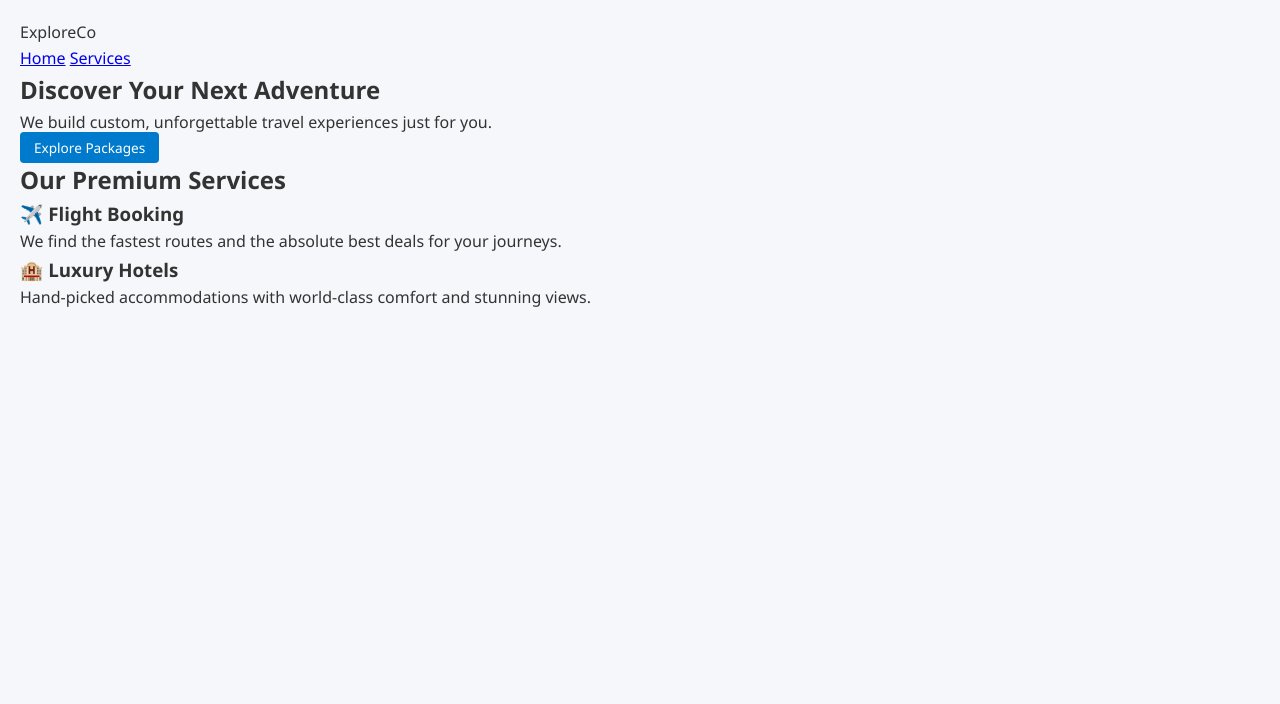
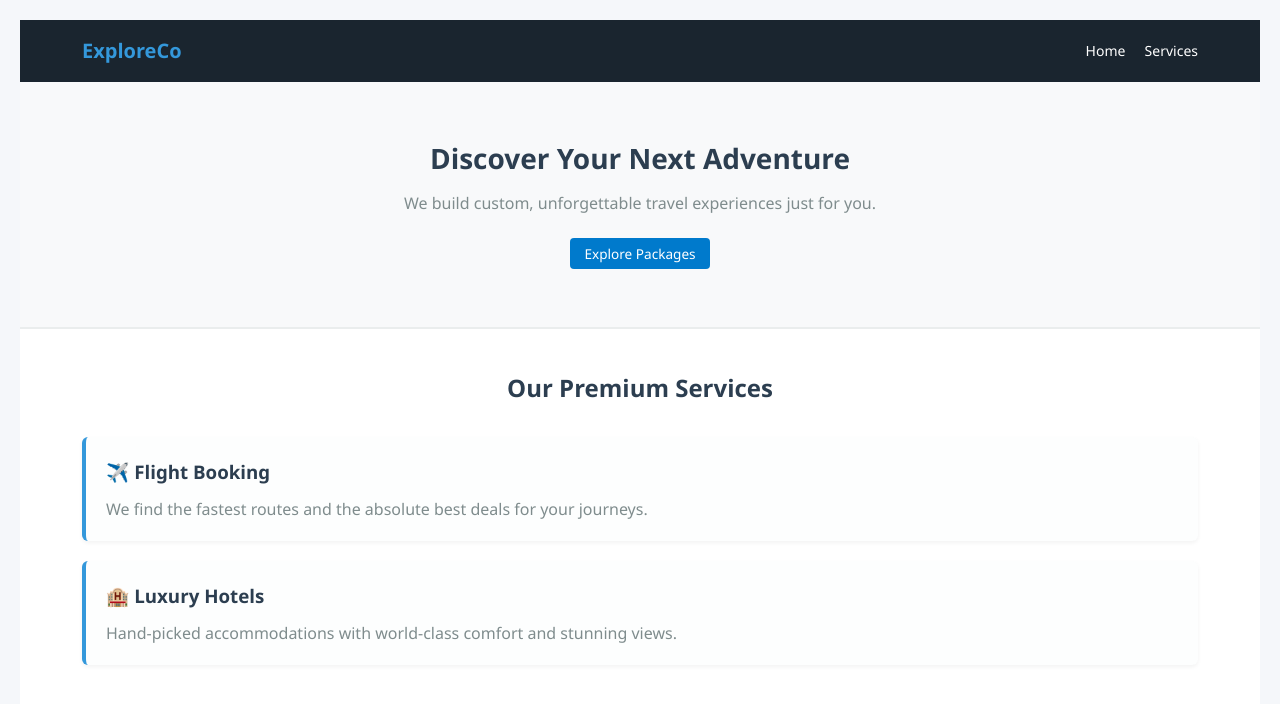
Before and after one commit to allebachew/alecode, a plain HTML site: page agency.html in a window 1280 px wide. Drawn offline with Linux system fonts and the light colour scheme.

Commit message:
Add files via upload

```diff
--- a/style.css
+++ b/style.css
@@ -158,3 +158,83 @@ select {
     font-weight: normal;
     cursor: pointer;
 }
+
+/* --- Travel Agency Specific Styles --- */
+.agency-header {
+    background-color: #1a252f;
+    color: #ffffff;
+    display: flex;
+    justify-content: space-between;
+    align-items: center;
+    padding: 15px 5%;
+}
+
+.agency-header .logo {
+    font-size: 20px;
+    font-weight: bold;
+    color: #3498db;
+}
+
+.agency-nav a {
+    color: #ffffff;
+    text-decoration: none;
+    margin-left: 15px;
+    font-size: 14px;
+}
+
+/* Hero Screen Layout */
+.hero-section {
+    background-color: #f8f9fa;
+    padding: 60px 5%;
+    text-align: center;
+    border-bottom: 2px solid #eaeded;
+}
+
+.hero-content h1 {
+    font-size: 28px;
+    color: #2c3e50;
+    margin-bottom: 15px;
+    line-height: 1.2;
+}
+
+.hero-content p {
+    font-size: 16px;
+    color: #7f8c8d;
+    margin-bottom: 25px;
+}
+
+/* Services Layout */
+.services-section {
+    padding: 40px 5%;
+    background-color: #ffffff;
+}
+
+.services-section h2 {
+    text-align: center;
+    color: #2c3e50;
+    margin-bottom: 30px;
+}
+
+.services-grid {
+    display: flex;
+    flex-direction: column; /* Stacks cards cleanly on phone screens */
+    gap: 20px;
+}
+
+.service-card {
+    background-color: #fdfefe;
+    padding: 20px;
+    border-radius: 6px;
+    border-left: 4px solid #3498db; /* Adds a clean blue accent line */
+    box-shadow: 0 2px 4px rgba(0, 0, 0, 0.05);
+}
+
+.service-card h3 {
+    margin-bottom: 10px;
+    color: #2c3e50;
+}
+
+.service-card p {
+    color: #7f8c8d;
+    line-height: 1.5;
+}
```
